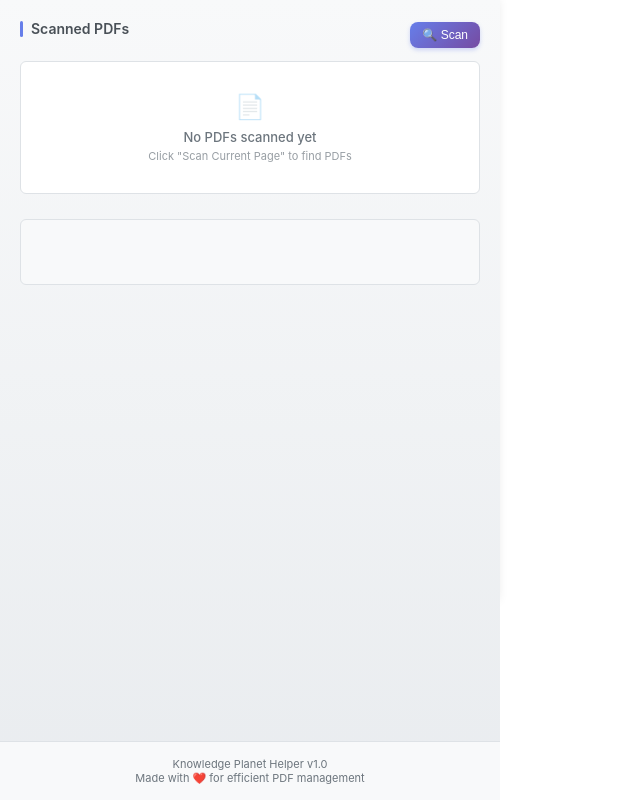
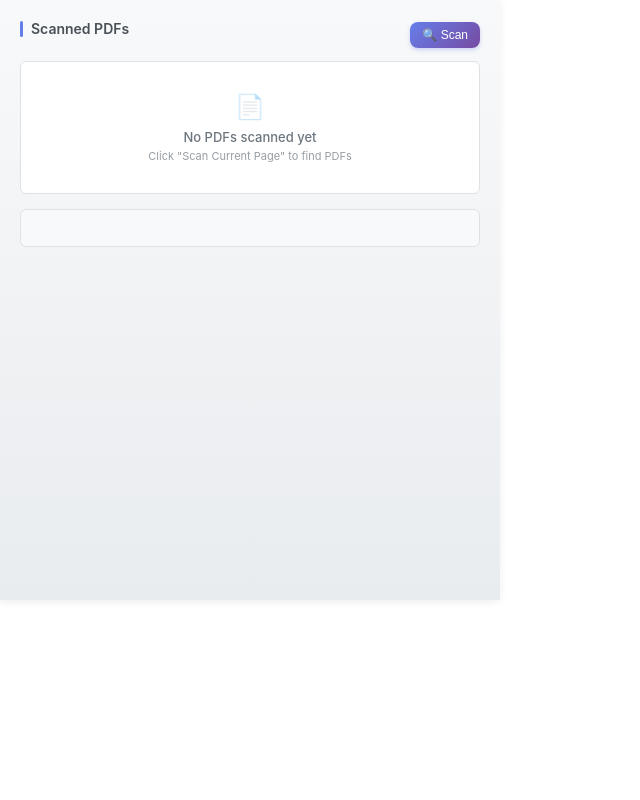
Before and after one commit to JKevinXu/knowledge-planet-helper, a website built with webpack: page popup.html in a window 1280 px wide. Shown: the whole page, without its empty margins (0-640 px from the left). Built offline with nearby package versions, Linux system fonts and the light colour scheme; no server answers.

Commit message:
Update popup styling for improved layout and user experience
Changes:
- Adjusted sidebar height from 100vh to 600px for better visibility.
- Reduced margin-bottom in the action section from 25px to 15px.
- Modified padding and minimum height in the section title for a more compact design.
- Increased max-height of the PDF list from 300px to 500px to accommodate more content.
- Removed the sidebar footer for a cleaner interface.

This update enhances the overall layout and usability of the popup, providing a more streamlined experience for users.

```diff
--- a/popup.html
+++ b/popup.html
@@ -17,7 +17,7 @@
     .sidebar {
       display: flex;
       flex-direction: column;
-      height: 100vh;
+      height: 600px;
       background: linear-gradient(180deg, #f8f9fa 0%, #e9ecef 100%);
     }
 
@@ -57,7 +57,7 @@
     }
 
     .action-section {
-      margin-bottom: 25px;
+      margin-bottom: 15px;
     }
 
     .section-title {
@@ -115,11 +115,11 @@
       background: #f8f9fa;
       border: 1px solid #dee2e6;
       border-radius: 6px;
-      padding: 12px;
+      padding: 8px 12px;
       font-size: 12px;
       color: #495057;
-      min-height: 40px;
-      margin-top: 15px;
+      min-height: 20px;
+      margin-top: 10px;
       line-height: 1.4;
     }
 
@@ -191,7 +191,7 @@
     }
 
     .pdf-list {
-      max-height: 300px;
+      max-height: 500px;
       overflow-y: auto;
       border: 1px solid #dee2e6;
       border-radius: 6px;
@@ -318,11 +318,6 @@
 
       <div id="message"></div>
     </div>
-
-    <div class="sidebar-footer">
-      Knowledge Planet Helper v1.0<br>
-      Made with ❤️ for efficient PDF management
-    </div>
   </div>
 
   <script src="dist/popup.js"></script>
```
